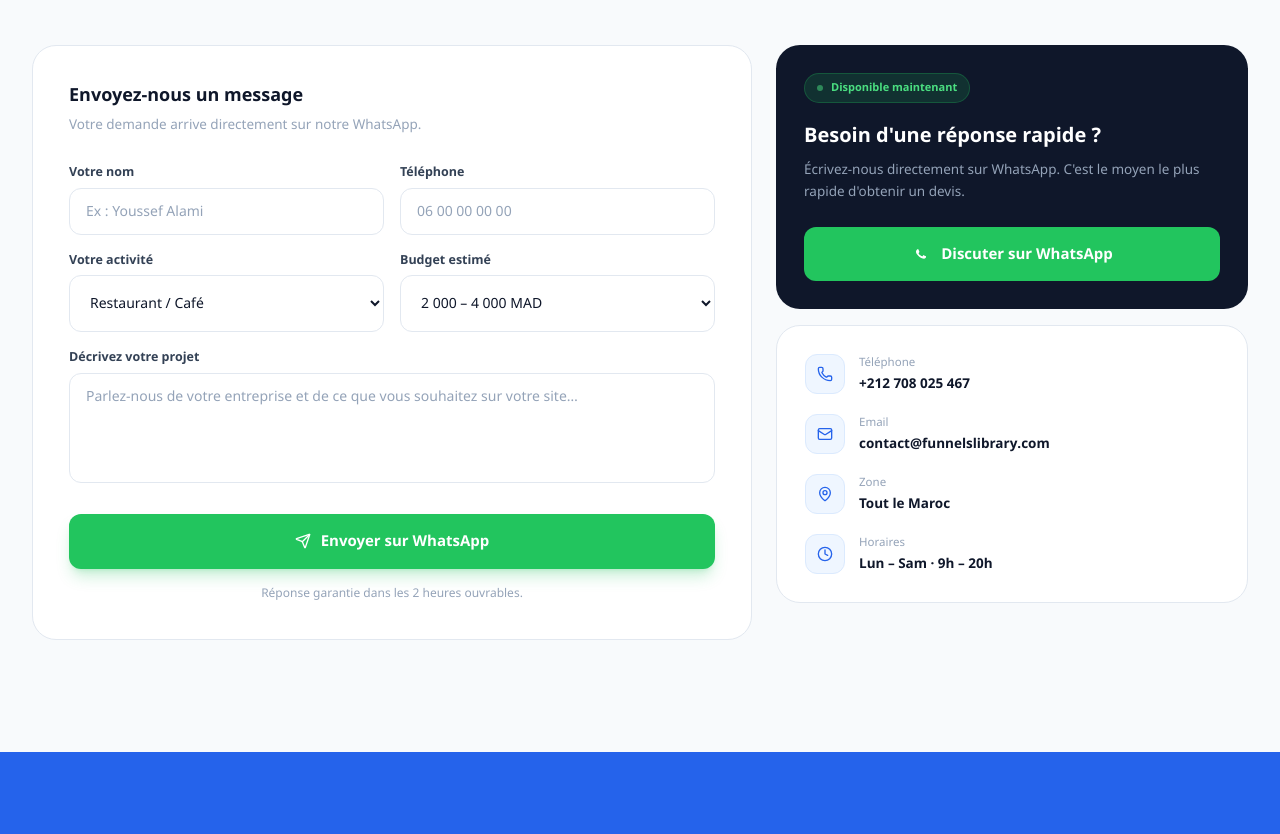
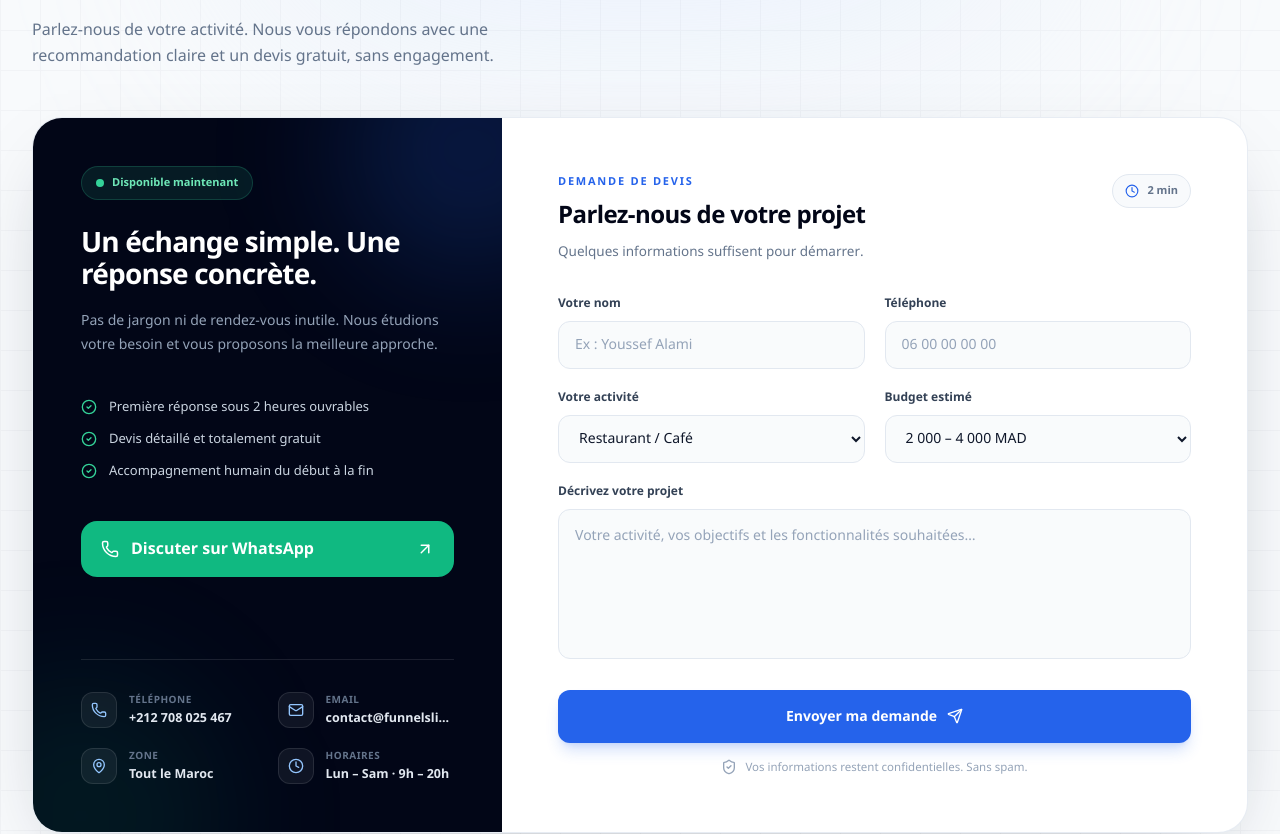
Before and after one commit to anir1977/funnelbot-ai, a Next.js app: page / in a window 1280 px wide. Shown: the part 10093-10927 px from the top of the page. Built offline with nearby package versions, Linux system fonts and the light colour scheme.

Commit message:
feat: redesign contact section with premium agency layout

```diff
--- a/components/agency/Contact.tsx
+++ b/components/agency/Contact.tsx
@@ -2,7 +2,16 @@
 
 import { useState } from "react";
 import { motion } from "framer-motion";
-import { Phone, Mail, MapPin, Clock, Send } from "lucide-react";
+import {
+  ArrowUpRight,
+  CheckCircle2,
+  Clock,
+  Mail,
+  MapPin,
+  Phone,
+  Send,
+  ShieldCheck,
+} from "lucide-react";
 
 const types = [
   "Restaurant / Café",
@@ -13,7 +22,29 @@ const types = [
   "Autre activité",
 ];
 
-const budgets = ["Moins de 2 000 MAD", "2 000 – 4 000 MAD", "4 000 – 8 000 MAD", "Plus de 8 000 MAD"];
+const budgets = [
+  "Moins de 2 000 MAD",
+  "2 000 – 4 000 MAD",
+  "4 000 – 8 000 MAD",
+  "Plus de 8 000 MAD",
+];
+
+const contactDetails = [
+  {
+    icon: Phone,
+    label: "Téléphone",
+    value: "+212 708 025 467",
+    href: "tel:+212708025467",
+  },
+  {
+    icon: Mail,
+    label: "Email",
+    value: "contact@funnelslibrary.com",
+    href: "mailto:contact@funnelslibrary.com",
+  },
+  { icon: MapPin, label: "Zone", value: "Tout le Maroc", href: null },
+  { icon: Clock, label: "Horaires", value: "Lun – Sam · 9h – 20h", href: null },
+];
 
 export default function Contact() {
   const [form, setForm] = useState({
@@ -24,12 +55,15 @@ export default function Contact() {
     message: "",
   });
 
-  const set = (k: keyof typeof form) => (
-    e: React.ChangeEvent<HTMLInputElement | HTMLSelectElement | HTMLTextAreaElement>
-  ) => setForm({ ...form, [k]: e.target.value });
+  const set = (key: keyof typeof form) => (
+    event: React.ChangeEvent<
+      HTMLInputElement | HTMLSelectElement | HTMLTextAreaElement
+    >
+  ) => setForm({ ...form, [key]: event.target.value });
 
-  const handleSubmit = (e: React.FormEvent) => {
-    e.preventDefault();
+  const handleSubmit = (event: React.FormEvent) => {
+    event.preventDefault();
+
     const text = [
       "Bonjour FunnelsLibrary,",
       "",
@@ -48,51 +82,176 @@ export default function Contact() {
     );
   };
 
-  const inputCls =
-    "w-full bg-white border border-slate-200 rounded-xl px-4 py-3 text-[14px] text-slate-900 placeholder:text-slate-400 focus:outline-none focus:border-blue-500 focus:ring-2 focus:ring-blue-500/15 transition-all duration-200";
+  const inputClass =
+    "w-full h-12 bg-slate-50/80 border border-slate-200 rounded-xl px-4 text-[14px] text-slate-900 placeholder:text-slate-400 outline-none transition-all duration-200 hover:border-slate-300 focus:bg-white focus:border-blue-500 focus:ring-4 focus:ring-blue-500/10";
 
   return (
-    <section id="contact" className="py-20 lg:py-28 bg-slate-50">
-      <div className="max-w-7xl mx-auto px-4 sm:px-6 lg:px-8">
+    <section
+      id="contact"
+      className="relative overflow-hidden bg-slate-50 py-20 lg:py-28"
+    >
+      <div className="pointer-events-none absolute inset-0">
+        <div className="absolute left-1/2 top-0 h-80 w-[760px] -translate-x-1/2 rounded-full bg-blue-100/50 blur-[120px]" />
+        <div
+          className="absolute inset-0 opacity-[0.025]"
+          style={{
+            backgroundImage:
+              "linear-gradient(#0f172a 1px, transparent 1px), linear-gradient(90deg, #0f172a 1px, transparent 1px)",
+            backgroundSize: "40px 40px",
+          }}
+        />
+      </div>
+
+      <div className="relative mx-auto max-w-7xl px-4 sm:px-6 lg:px-8">
         <motion.div
-          initial={{ opacity: 0, y: 24 }}
+          initial={{ opacity: 0, y: 20 }}
           whileInView={{ opacity: 1, y: 0 }}
           viewport={{ once: true }}
-          transition={{ duration: 0.6 }}
-          className="text-center mb-14"
+          transition={{ duration: 0.55 }}
+          className="mb-10 max-w-3xl lg:mb-12"
         >
-          <p className="text-blue-600 text-[12px] font-semibold uppercase tracking-widest mb-4">
-            Contact
-          </p>
+          <div className="mb-5 inline-flex items-center gap-2 rounded-full border border-blue-200 bg-white px-3.5 py-2 text-[11px] font-bold uppercase tracking-[0.16em] text-blue-700 shadow-sm">
+            <span className="h-1.5 w-1.5 rounded-full bg-blue-600" />
+            Votre projet commence ici
+          </div>
           <h2
-            className="font-black text-slate-900 mb-4"
-            style={{ fontSize: "clamp(28px, 4.5vw, 46px)", letterSpacing: "-0.035em" }}
+            className="max-w-2xl font-black leading-[1.04] text-slate-950"
+            style={{
+              fontSize: "clamp(34px, 5vw, 58px)",
+              letterSpacing: "-0.045em",
+            }}
           >
-            Parlons de votre projet
+            Transformons votre idée en{" "}
+            <span className="text-blue-600">site performant.</span>
           </h2>
-          <p className="text-slate-500 text-[16px] max-w-lg mx-auto">
-            Remplissez le formulaire ou contactez-nous directement sur WhatsApp. Devis gratuit et sans engagement.
+          <p className="mt-5 max-w-xl text-[16px] leading-relaxed text-slate-500">
+            Parlez-nous de votre activité. Nous vous répondons avec une
+            recommandation claire et un devis gratuit, sans engagement.
           </p>
         </motion.div>
 
-        <div className="grid lg:grid-cols-5 gap-6">
-          {/* ── Form ── */}
-          <motion.form
+        <motion.div
+          initial={{ opacity: 0, y: 28 }}
+          whileInView={{ opacity: 1, y: 0 }}
+          viewport={{ once: true }}
+          transition={{ duration: 0.65 }}
+          className="grid overflow-hidden rounded-[30px] border border-slate-200/80 bg-white shadow-[0_28px_80px_-36px_rgba(15,23,42,0.35)] lg:grid-cols-[0.85fr_1.35fr]"
+        >
+          <aside className="relative overflow-hidden bg-slate-950 p-7 text-white sm:p-10 lg:p-12">
+            <div className="absolute -right-24 -top-24 h-64 w-64 rounded-full bg-blue-600/20 blur-3xl" />
+            <div className="absolute -bottom-32 -left-24 h-72 w-72 rounded-full bg-emerald-500/10 blur-3xl" />
+
+            <div className="relative flex h-full flex-col">
+              <div className="mb-10">
+                <div className="mb-7 inline-flex items-center gap-2 rounded-full border border-emerald-400/20 bg-emerald-400/10 px-3.5 py-2 text-[11px] font-bold text-emerald-300">
+                  <span className="relative flex h-2 w-2">
+                    <span className="absolute inline-flex h-full w-full animate-ping rounded-full bg-emerald-400 opacity-50" />
+                    <span className="relative inline-flex h-2 w-2 rounded-full bg-emerald-400" />
+                  </span>
+                  Disponible maintenant
+                </div>
+
+                <h3 className="max-w-sm text-[28px] font-black leading-[1.15] tracking-[-0.03em]">
+                  Un échange simple. Une réponse concrète.
+                </h3>
+                <p className="mt-4 max-w-sm text-[14px] leading-6 text-slate-400">
+                  Pas de jargon ni de rendez-vous inutile. Nous étudions votre
+                  besoin et vous proposons la meilleure approche.
+                </p>
+              </div>
+
+              <div className="mb-10 grid gap-3">
+                {[
+                  "Première réponse sous 2 heures ouvrables",
+                  "Devis détaillé et totalement gratuit",
+                  "Accompagnement humain du début à la fin",
+                ].map((item) => (
+                  <div key={item} className="flex items-start gap-3">
+                    <CheckCircle2 className="mt-0.5 h-4 w-4 shrink-0 text-emerald-400" />
+                    <span className="text-[13px] leading-5 text-slate-300">
+                      {item}
+                    </span>
+                  </div>
+                ))}
+              </div>
+
+              <a
+                href="https://wa.me/212708025467?text=Bonjour%2C%20je%20souhaite%20parler%20de%20mon%20projet%20web."
+                target="_blank"
+                rel="noopener noreferrer"
+                className="group mb-10 inline-flex w-full items-center justify-between rounded-2xl bg-emerald-500 px-5 py-4 font-bold text-white transition-all duration-200 hover:bg-emerald-400 hover:shadow-lg hover:shadow-emerald-500/20"
+              >
+                <span className="flex items-center gap-3">
+                  <Phone className="h-[18px] w-[18px]" />
+                  Discuter sur WhatsApp
+                </span>
+                <ArrowUpRight className="h-[18px] w-[18px] transition-transform group-hover:-translate-y-0.5 group-hover:translate-x-0.5" />
+              </a>
+
+              <div className="mt-auto border-t border-white/10 pt-8">
+                <div className="grid gap-5 sm:grid-cols-2 lg:grid-cols-1 xl:grid-cols-2">
+                  {contactDetails.map((item) => {
+                    const Icon = item.icon;
+                    const body = (
+                      <>
+                        <div className="flex h-9 w-9 shrink-0 items-center justify-center rounded-xl border border-white/10 bg-white/[0.06]">
+                          <Icon className="h-4 w-4 text-blue-300" />
+                        </div>
+                        <div className="min-w-0">
+                          <div className="text-[10px] font-semibold uppercase tracking-wider text-slate-500">
+                            {item.label}
+                          </div>
+                          <div className="mt-0.5 truncate text-[12.5px] font-semibold text-slate-200">
+                            {item.value}
+                          </div>
+                        </div>
+                      </>
+                    );
+
+                    return item.href ? (
+                      <a
+                        key={item.label}
+                        href={item.href}
+                        className="flex items-center gap-3 transition-opacity hover:opacity-80"
+                      >
+                        {body}
+                      </a>
+                    ) : (
+                      <div key={item.label} className="flex items-center gap-3">
+                        {body}
+                      </div>
+                    );
+                  })}
+                </div>
+              </div>
+            </div>
+          </aside>
+
+          <form
             onSubmit={handleSubmit}
-            initial={{ opacity: 0, y: 24 }}
-            whileInView={{ opacity: 1, y: 0 }}
-            viewport={{ once: true }}
-            transition={{ duration: 0.55 }}
-            className="lg:col-span-3 bg-white border border-slate-200 rounded-3xl p-7 sm:p-9"
+            className="p-7 sm:p-10 lg:p-12 xl:p-14"
           >
-            <h3 className="font-bold text-slate-900 text-[18px] mb-1.5">Envoyez-nous un message</h3>
-            <p className="text-slate-400 text-[13.5px] mb-7">
-              Votre demande arrive directement sur notre WhatsApp.
-            </p>
+            <div className="mb-8 flex items-start justify-between gap-5">
+              <div>
+                <p className="mb-2 text-[11px] font-bold uppercase tracking-[0.16em] text-blue-600">
+                  Demande de devis
+                </p>
+                <h3 className="text-[24px] font-black tracking-[-0.025em] text-slate-950">
+                  Parlez-nous de votre projet
+                </h3>
+                <p className="mt-2 text-[13.5px] text-slate-500">
+                  Quelques informations suffisent pour démarrer.
+                </p>
+              </div>
+              <div className="hidden shrink-0 items-center gap-2 rounded-full border border-slate-200 bg-slate-50 px-3 py-2 text-[11px] font-semibold text-slate-500 sm:flex">
+                <Clock className="h-3.5 w-3.5 text-blue-600" />
+                2 min
+              </div>
+            </div>
 
-            <div className="grid sm:grid-cols-2 gap-4 mb-4">
+            <div className="grid gap-x-5 gap-y-5 sm:grid-cols-2">
               <div>
-                <label className="block text-[12.5px] font-semibold text-slate-700 mb-1.5">
+                <label className="mb-2 block text-[12px] font-bold text-slate-700">
                   Votre nom
                 </label>
                 <input
@@ -100,11 +259,11 @@ export default function Contact() {
                   value={form.nom}
                   onChange={set("nom")}
                   placeholder="Ex : Youssef Alami"
-                  className={inputCls}
+                  className={inputClass}
                 />
               </div>
               <div>
-                <label className="block text-[12.5px] font-semibold text-slate-700 mb-1.5">
+                <label className="mb-2 block text-[12px] font-bold text-slate-700">
                   Téléphone
                 </label>
                 <input
@@ -112,128 +271,66 @@ export default function Contact() {
                   value={form.tel}
                   onChange={set("tel")}
                   placeholder="06 00 00 00 00"
-                  className={inputCls}
+                  className={inputClass}
                 />
               </div>
-            </div>
-
-            <div className="grid sm:grid-cols-2 gap-4 mb-4">
               <div>
-                <label className="block text-[12.5px] font-semibold text-slate-700 mb-1.5">
+                <label className="mb-2 block text-[12px] font-bold text-slate-700">
                   Votre activité
                 </label>
-                <select value={form.type} onChange={set("type")} className={inputCls}>
-                  {types.map((t) => (
-                    <option key={t}>{t}</option>
+                <select
+                  value={form.type}
+                  onChange={set("type")}
+                  className={inputClass}
+                >
+                  {types.map((type) => (
+                    <option key={type}>{type}</option>
                   ))}
                 </select>
               </div>
               <div>
-                <label className="block text-[12.5px] font-semibold text-slate-700 mb-1.5">
+                <label className="mb-2 block text-[12px] font-bold text-slate-700">
                   Budget estimé
                 </label>
-                <select value={form.budget} onChange={set("budget")} className={inputCls}>
-                  {budgets.map((b) => (
-                    <option key={b}>{b}</option>
+                <select
+                  value={form.budget}
+                  onChange={set("budget")}
+                  className={inputClass}
+                >
+                  {budgets.map((budget) => (
+                    <option key={budget}>{budget}</option>
                   ))}
                 </select>
               </div>
             </div>
 
-            <div className="mb-6">
-              <label className="block text-[12.5px] font-semibold text-slate-700 mb-1.5">
+            <div className="mt-5">
+              <label className="mb-2 block text-[12px] font-bold text-slate-700">
                 Décrivez votre projet
               </label>
               <textarea
                 value={form.message}
                 onChange={set("message")}
-                rows={4}
-                placeholder="Parlez-nous de votre entreprise et de ce que vous souhaitez sur votre site…"
-                className={`${inputCls} resize-none`}
+                rows={5}
+                placeholder="Votre activité, vos objectifs et les fonctionnalités souhaitées…"
+                className={`${inputClass} h-auto resize-none py-3.5 leading-6`}
               />
             </div>
 
             <button
               type="submit"
-              className="w-full inline-flex items-center justify-center gap-2.5 bg-green-500 hover:bg-green-600 text-white font-bold text-[15px] py-4 rounded-xl transition-all duration-200 shadow-lg shadow-green-500/25"
+              className="group mt-6 inline-flex w-full items-center justify-center gap-2.5 rounded-xl bg-blue-600 py-4 text-[14px] font-bold text-white shadow-lg shadow-blue-600/20 transition-all duration-200 hover:-translate-y-0.5 hover:bg-blue-700 hover:shadow-xl hover:shadow-blue-600/25"
             >
-              <Send className="w-4 h-4" />
-              Envoyer sur WhatsApp
+              Envoyer ma demande
+              <Send className="h-4 w-4 transition-transform group-hover:translate-x-0.5" />
             </button>
 
-            <p className="text-center text-slate-400 text-[12px] mt-4">
-              Réponse garantie dans les 2 heures ouvrables.
-            </p>
-          </motion.form>
-
-          {/* ── Info card ── */}
-          <motion.div
-            initial={{ opacity: 0, y: 24 }}
-            whileInView={{ opacity: 1, y: 0 }}
-            viewport={{ once: true }}
-            transition={{ duration: 0.55, delay: 0.15 }}
-            className="lg:col-span-2 space-y-4"
-          >
-            {/* Quick WhatsApp */}
-            <div className="bg-slate-900 rounded-3xl p-7">
-              <div className="inline-flex items-center gap-2 bg-green-500/15 border border-green-500/25 text-green-400 text-[11px] font-semibold px-3 py-1.5 rounded-full mb-5">
-                <span className="w-1.5 h-1.5 rounded-full bg-green-400 animate-pulse" />
-                Disponible maintenant
-              </div>
-
-              <h3 className="font-black text-white text-[20px] mb-2 leading-snug">
-                Besoin d'une réponse rapide ?
-              </h3>
-              <p className="text-slate-400 text-[13.5px] leading-relaxed mb-6">
-                Écrivez-nous directement sur WhatsApp. C'est le moyen le plus rapide d'obtenir un devis.
-              </p>
-
-              <a
-                href="https://wa.me/212708025467?text=Bonjour%2C%20je%20veux%20un%20devis%20pour%20mon%20site%20web."
-                target="_blank"
-                rel="noopener noreferrer"
-                className="w-full inline-flex items-center justify-center gap-2.5 bg-green-500 hover:bg-green-600 text-white font-bold text-[15px] py-4 rounded-xl transition-all duration-200"
-              >
-                <svg viewBox="0 0 24 24" className="w-5 h-5 fill-white shrink-0">
-                  <path d="M17.472 14.382c-.297-.149-1.758-.867-2.03-.967-.273-.099-.471-.148-.67.15-.197.297-.767.966-.94 1.164-.173.199-.347.223-.644.075-.297-.15-1.255-.463-2.39-1.475-.883-.788-1.48-1.761-1.653-2.059-.173-.297-.018-.458.13-.606.134-.133.298-.347.446-.52.149-.174.198-.298.298-.497.099-.198.05-.371-.025-.52-.075-.149-.669-1.612-.916-2.207-.242-.579-.487-.5-.669-.51-.173-.008-.371-.01-.57-.01-.198 0-.52.074-.792.372-.272.297-1.04 1.016-1.04 2.479 0 1.462 1.065 2.875 1.213 3.074.149.198 2.096 3.2 5.077 4.487.709.306 1.262.489 1.694.625.712.227 1.36.195 1.871.118.571-.085 1.758-.719 2.006-1.413.248-.694.248-1.289.173-1.413-.074-.124-.272-.198-.57-.347z" />
-                </svg>
-                Discuter sur WhatsApp
-              </a>
+            <div className="mt-4 flex items-center justify-center gap-2 text-center text-[11.5px] text-slate-400">
+              <ShieldCheck className="h-4 w-4 text-slate-400" />
+              Vos informations restent confidentielles. Sans spam.
             </div>
-
-            {/* Contact details */}
-            <div className="bg-white border border-slate-200 rounded-3xl p-7 space-y-5">
-              {[
-                { icon: Phone, label: "Téléphone", value: "+212 708 025 467", href: "tel:+212708025467" },
-                { icon: Mail, label: "Email", value: "contact@funnelslibrary.com", href: "mailto:contact@funnelslibrary.com" },
-                { icon: MapPin, label: "Zone", value: "Tout le Maroc", href: null },
-                { icon: Clock, label: "Horaires", value: "Lun – Sam · 9h – 20h", href: null },
-              ].map((it) => {
-                const Icon = it.icon;
-                const inner = (
-                  <>
-                    <div className="w-10 h-10 rounded-xl bg-blue-50 border border-blue-100 flex items-center justify-center shrink-0">
-                      <Icon className="w-4 h-4 text-blue-600" />
-                    </div>
-                    <div className="min-w-0">
-                      <div className="text-slate-400 text-[11.5px] font-medium mb-0.5">{it.label}</div>
-                      <div className="text-slate-900 font-bold text-[13.5px] truncate">{it.value}</div>
-                    </div>
-                  </>
-                );
-                return it.href ? (
-                  <a key={it.label} href={it.href} className="flex items-center gap-3.5 group">
-                    {inner}
-                  </a>
-                ) : (
-                  <div key={it.label} className="flex items-center gap-3.5">
-                    {inner}
-                  </div>
-                );
-              })}
-            </div>
-          </motion.div>
-        </div>
+          </form>
+        </motion.div>
       </div>
     </section>
   );
```
